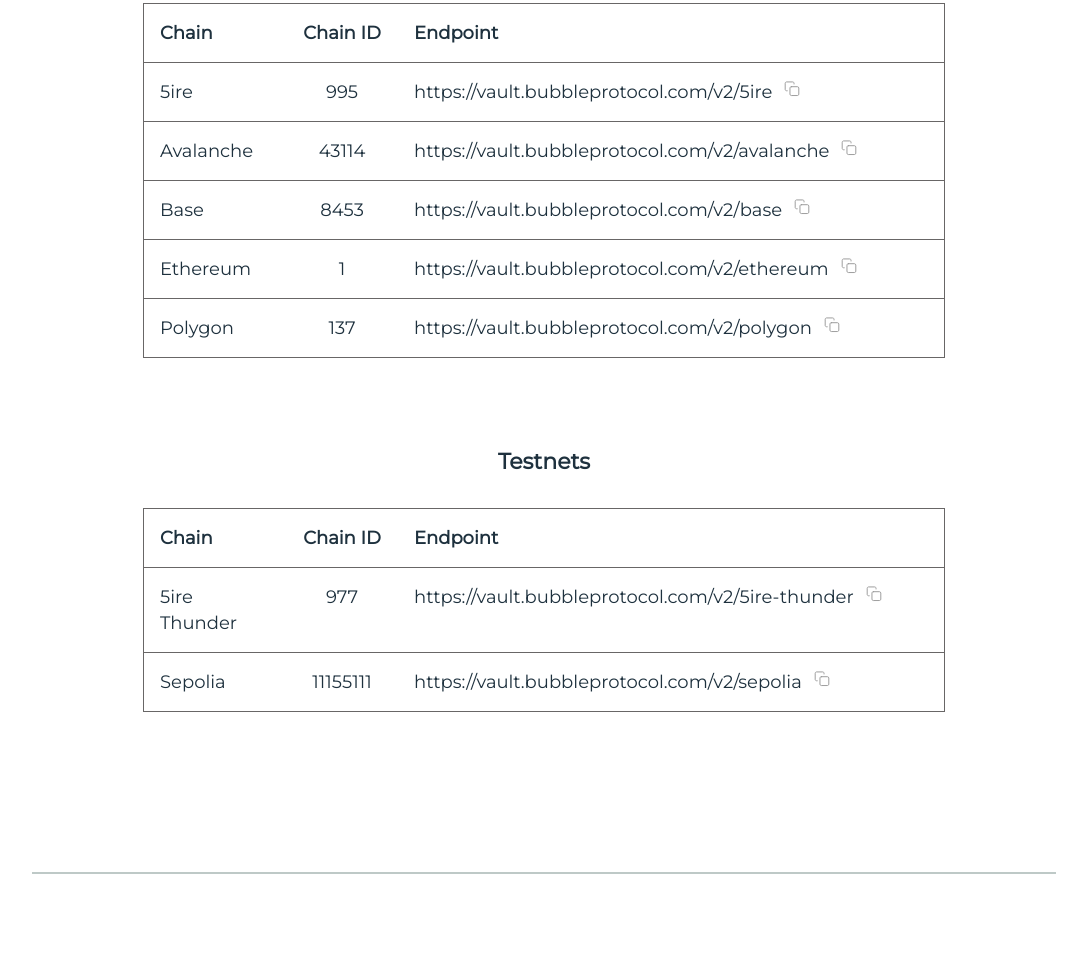
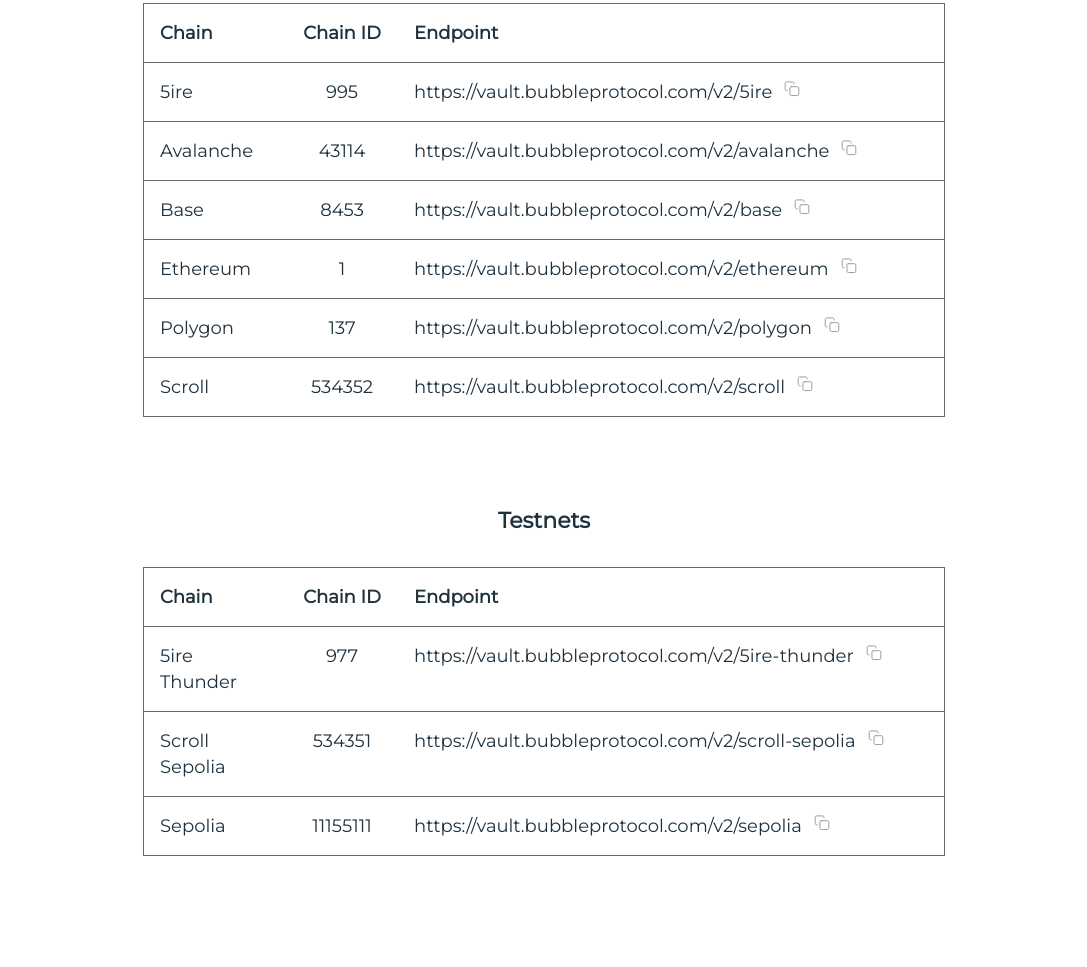
Before and after one commit to Bubble-Protocol/trivial-bubble-server, a website: page public/index.html in a window 1280 px wide. Shown: the part 1212-2179 px from the top of the page, without its empty margins (96-1183 px from the left). Drawn offline with nearby package versions, Linux system fonts and the light colour scheme; no server answers.

Commit message:
add scroll network

```diff
--- a/public/index.html
+++ b/public/index.html
@@ -54,6 +54,7 @@
                     <div class="slide"><img src="images/logo-avalanche.png" alt="Avalanche"></div>
                     <div class="slide"><img src="images/logo-base.png" alt="Base"></div>
                     <div class="slide"><img src="images/logo-5ire.png" alt="5ire"></div>
+                    <div class="slide"><img src="images/logo-scroll.png" alt="Scroll"></div>
                 </div>
             </div>
         </div>
@@ -112,6 +113,14 @@
                                 <img class="icon" src="images/icons/copy.svg" onclick="copyToClipboard('https://vault.bubbleprotocol.com/v2/polygon')">
                             </div>
                         </div>
+                        <div class="row">
+                            <span class="chain-column">Scroll</span>
+                            <span class="chain-id-column">534352</span>
+                            <div class="url-column">
+                                <span>https://vault.bubbleprotocol.com/v2/scroll</span>
+                                <img class="icon" src="images/icons/copy.svg" onclick="copyToClipboard('https://vault.bubbleprotocol.com/v2/scroll')">
+                            </div>
+                        </div>
                     </div>
                 </div>
                 <br/>
@@ -129,6 +138,14 @@
                             <div class="url-column">
                                 <span>https://vault.bubbleprotocol.com/v2/5ire-thunder</span>
                                 <img class="icon" src="images/icons/copy.svg" onclick="copyToClipboard('https://vault.bubbleprotocol.com/v2/5ire-thunder')">
+                            </div>
+                        </div>
+                        <div class="row">
+                            <span class="chain-column">Scroll Sepolia</span>
+                            <span class="chain-id-column">534351</span>
+                            <div class="url-column">
+                                <span>https://vault.bubbleprotocol.com/v2/scroll-sepolia</span>
+                                <img class="icon" src="images/icons/copy.svg" onclick="copyToClipboard('https://vault.bubbleprotocol.com/v2/scroll-sepolia')">
                             </div>
                         </div>
                         <div class="row">
```
Also changed, not shown: public/images/logo-scroll.png (added).
